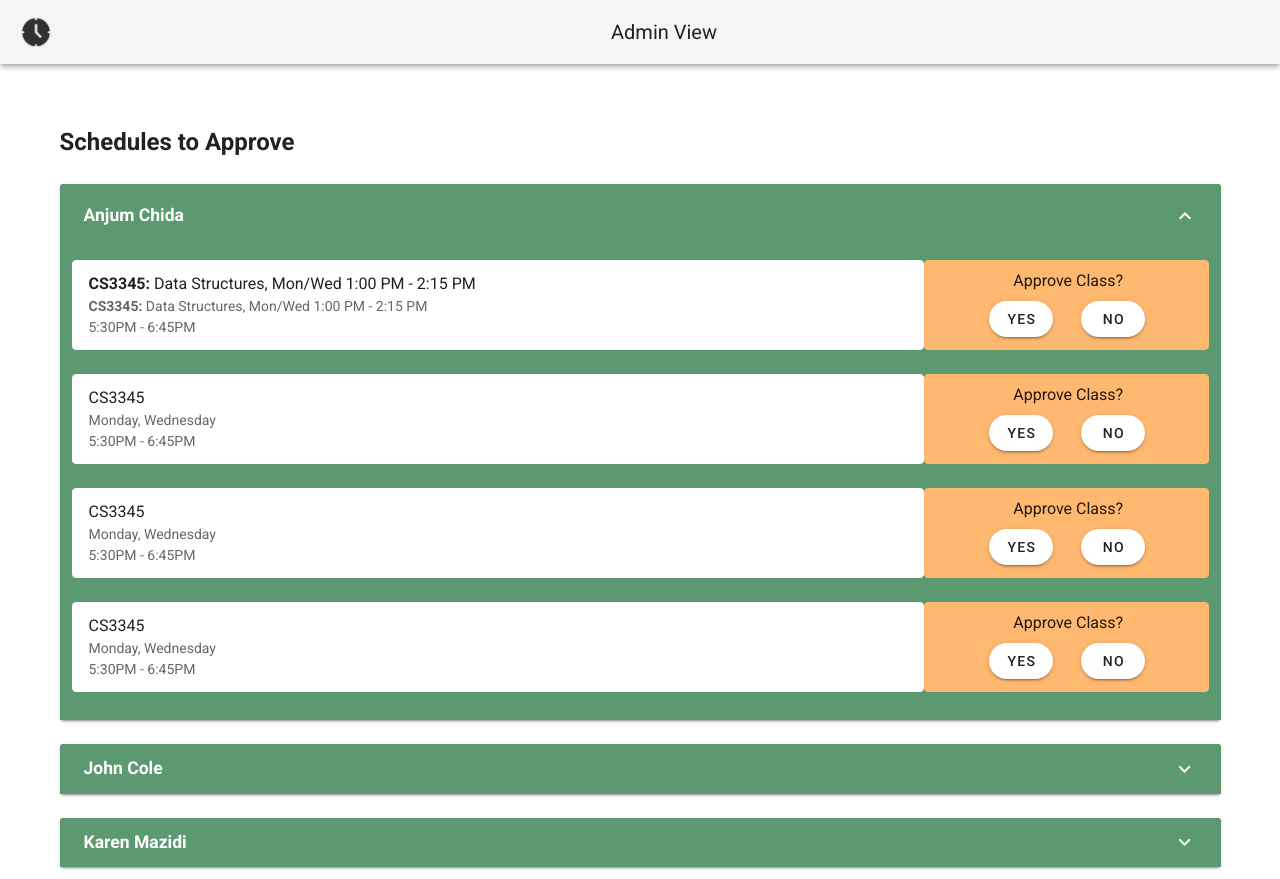
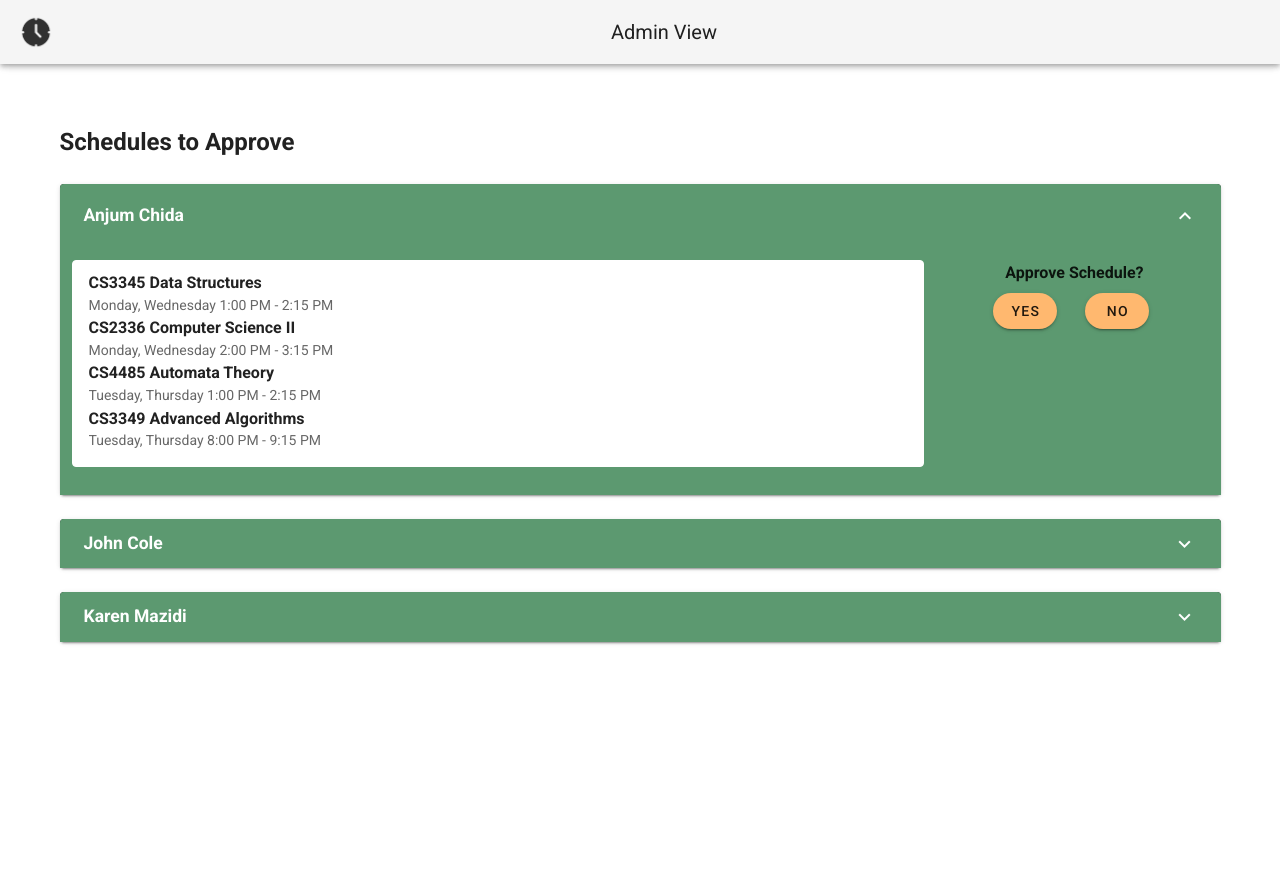
Before and after one commit to palak-bhargava/InstructorScheduler, a Vue app in the folder vue-client/: page / in a window 1280 px wide. Both pictures are taken after a click on the button "Anjum Chida". After the commit the page ends 800 px from the top, so only its background shows below. Built offline with nearby package versions, Linux system fonts and the light colour scheme.

Commit message:
admin view complete

```diff
--- a/vue-client/src/views/AdminView.vue
+++ b/vue-client/src/views/AdminView.vue
@@ -54,14 +54,33 @@
             <v-list-item three-line>
               <v-list-item-content>
                 <v-list-item-title class="text-h7">
-                  <b>CS3345:</b> Data Structures, Mon/Wed 1:00 PM - 2:15 PM
+                  <b>CS3345 Data Structures</b>
                 </v-list-item-title>
                 <v-list-item-subtitle>
-                  <b>CS3345:</b> Data Structures, Mon/Wed 1:00 PM - 2:15 PM
+                Monday, Wednesday 1:00 PM - 2:15 PM
                 </v-list-item-subtitle>
+                <br>
+                <v-list-item-title class="text-h7">
+                  <b>CS2336 Computer Science II</b>
+                </v-list-item-title>
                 <v-list-item-subtitle>
-                  5:30PM - 6:45PM
+                Monday, Wednesday 2:00 PM - 3:15 PM
                 </v-list-item-subtitle>
+                <br>
+                <v-list-item-title class="text-h7">
+                  <b>CS4485 Automata Theory</b>
+                </v-list-item-title>
+                <v-list-item-subtitle>
+                Tuesday, Thursday 1:00 PM - 2:15 PM
+                </v-list-item-subtitle>
+                <br>
+                <v-list-item-title class="text-h7">
+                  <b>CS3349 Advanced Algorithms</b>
+                </v-list-item-title>
+                <v-list-item-subtitle>
+                Tuesday, Thursday 8:00 PM - 9:15 PM
+                </v-list-item-subtitle>
+                <br>
               </v-list-item-content>
             </v-list-item>
             </v-card>
@@ -72,25 +91,25 @@
             class="spacing-playground pa-0"
           >
             <v-card
-              color="#FFB86F"
+              color="#5C9970"
               light
               outlined
             >
-              <div class="pt-2 pl-10 ml-12">
-                Approve Class?
+              <div class="pl-8 ml-12">
+                <b>Approve Schedule?</b>
               </div>
               <v-card-actions>
                 <v-btn
-                  color="#ffffff"
+                  color="#FFB86F"
                   elevation="2"
                   rounded
                   light
-                  class="mr-3 mb-1 ml-14"
+                  class="mr-3 mb-1 ml-15"
                 >
                   Yes
                 </v-btn>
                 <v-btn
-                  color="#ffffff"
+                  color="#FFB86F"
                   elevation="2"
                   rounded
                   light
@@ -102,199 +121,7 @@
             </v-card>
           </v-col>
          </v-row>
-        <br><br>
-
-        <v-row>
-        <v-col
-          cols="9"
-          class="spacing-playground pa-0"
-        >
-          <v-card
-            class="mx-auto"
-            color="#ffffff"
-            light
-            outlined
-          >
-            <v-list-item three-line>
-              <v-list-item-content>
-                <v-list-item-title class="text-h7">
-                  CS3345
-                </v-list-item-title>
-                <v-list-item-subtitle>
-                  Monday, Wednesday
-                </v-list-item-subtitle>
-                <v-list-item-subtitle>
-                  5:30PM - 6:45PM
-                </v-list-item-subtitle>
-              </v-list-item-content>
-            </v-list-item>
-            </v-card>
-          </v-col>
-
-          <v-col
-            cols="3"
-            class="spacing-playground pa-0"
-          >
-            <v-card
-              color="#FFB86F"
-              light
-              outlined
-            >
-              <div class="pt-2 pl-10 ml-12">
-                Approve Class?
-              </div>
-              <v-card-actions>
-                <v-btn
-                  color="#ffffff"
-                  elevation="2"
-                  rounded
-                  light
-                  class="mr-3 mb-1 ml-14"
-                >
-                  Yes
-                </v-btn>
-                <v-btn
-                  color="#ffffff"
-                  elevation="2"
-                  rounded
-                  light
-                  class="mb-1 ml-4"
-                >
-                  No
-                </v-btn>
-              </v-card-actions>
-            </v-card>
-          </v-col>
-         </v-row>
-        <br><br>
-
-        <v-row>
-        <v-col
-          cols="9"
-          class="spacing-playground pa-0"
-        >
-          <v-card
-            class="mx-auto"
-            color="#ffffff"
-            light
-            outlined
-          >
-            <v-list-item three-line>
-              <v-list-item-content>
-                <v-list-item-title class="text-h7">
-                  CS3345
-                </v-list-item-title>
-                <v-list-item-subtitle>
-                  Monday, Wednesday
-                </v-list-item-subtitle>
-                <v-list-item-subtitle>
-                  5:30PM - 6:45PM
-                </v-list-item-subtitle>
-              </v-list-item-content>
-            </v-list-item>
-            </v-card>
-          </v-col>
-
-          <v-col
-            cols="3"
-            class="spacing-playground pa-0"
-          >
-            <v-card
-              color="#FFB86F"
-              light
-              outlined
-            >
-              <div class="pt-2 pl-10 ml-12">
-                Approve Class?
-              </div>
-              <v-card-actions>
-                <v-btn
-                  color="#ffffff"
-                  elevation="2"
-                  rounded
-                  light
-                  class="mr-3 mb-1 ml-14"
-                >
-                  Yes
-                </v-btn>
-                <v-btn
-                  color="#ffffff"
-                  elevation="2"
-                  rounded
-                  light
-                  class="mb-1 ml-4"
-                >
-                  No
-                </v-btn>
-              </v-card-actions>
-            </v-card>
-          </v-col>
-         </v-row>
-         <br><br>
-
-        <v-row>
-        <v-col
-          cols="9"
-          class="spacing-playground pa-0"
-        >
-          <v-card
-            class="mx-auto"
-            color="#ffffff"
-            light
-            outlined
-          >
-            <v-list-item three-line>
-              <v-list-item-content>
-                <v-list-item-title class="text-h7">
-                  CS3345
-                </v-list-item-title>
-                <v-list-item-subtitle>
-                  Monday, Wednesday
-                </v-list-item-subtitle>
-                <v-list-item-subtitle>
-                  5:30PM - 6:45PM
-                </v-list-item-subtitle>
-              </v-list-item-content>
-            </v-list-item>
-            </v-card>
-          </v-col>
-
-          <v-col
-            cols="3"
-            class="spacing-playground pa-0"
-          >
-            <v-card
-              color="#FFB86F"
-              light
-              outlined
-            >
-              <div class="pt-2 pl-10 ml-12">
-                Approve Class?
-              </div>
-              <v-card-actions>
-                <v-btn
-                  color="#ffffff"
-                  elevation="2"
-                  rounded
-                  light
-                  class="mr-3 mb-1 ml-14"
-                >
-                  Yes
-                </v-btn>
-                <v-btn
-                  color="#ffffff"
-                  elevation="2"
-                  rounded
-                  light
-                  class="mb-1 ml-4"
-                >
-                  No
-                </v-btn>
-              </v-card-actions>
-            </v-card>
-          </v-col>
-         </v-row>
-         <br>
+        <br>
       </v-expansion-panel-content>
     </v-expansion-panel>
   </v-expansion-panels>
```
